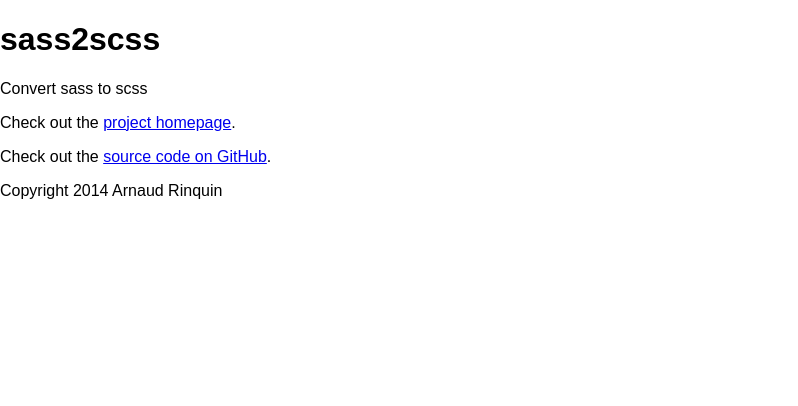
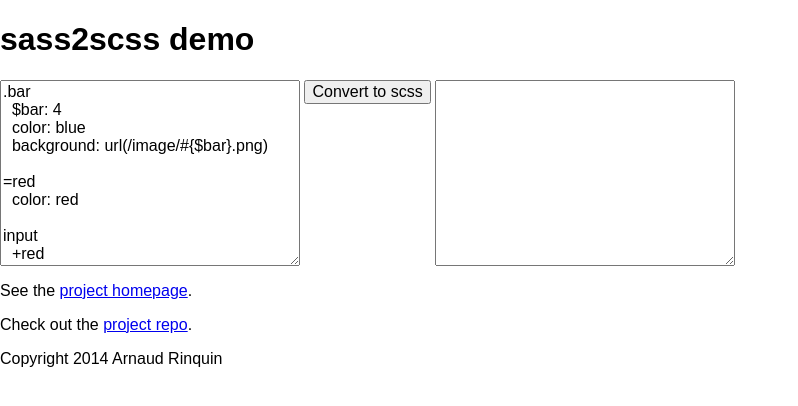
Before and after one commit to ArnaudRinquin/sass2scss, a website: page index.html in a window 1280 px wide. Shown: the whole page, without its empty margins (0-798 px from the left). Drawn offline with Linux system fonts and the light colour scheme.

Commit message:
Update project homepage, proper demo

```diff
--- a/index.html
+++ b/index.html
@@ -1,14 +1,52 @@
 <!DOCTYPE html>
 <html>
   <head>
-    <title>sass2scss | Convert sass to scss</title>
-    <link rel="stylesheet" href="./demo/assets/normalize.css">
+    <title>sass2scss demo</title>
+    <link rel="stylesheet" href="./demo/assets/normalize.css" />
+    <link rel="stylesheet" href="./demo/assets/main.css" />
+    <style>
+      /* begin demo embedded styles */
+
+      /* end demo embedded styles */
+    </style>
   </head>
   <body>
-    <h1>sass2scss</h1>
-    <p>Convert sass to scss</p>
-    <p>Check out the <a href="http://ArnaudRinquin.github.io/sass2scss/demo/index.html">project homepage</a>.</p>
-    <p>Check out the <a href="https://github.com/ArnaudRinquin/sass2scss">source code on GitHub</a>.</p>
+    <h1>sass2scss demo</h1>
+
+    <!-- begin demo markup -->
+    <textarea name="" id="sass" cols="30" rows="10">.bar
+  $bar: 4
+  color: blue
+  background: url(/image/#{$bar}.png)
+
+=red
+  color: red
+
+input
+  +red
+  border: 1px solid red</textarea>
+    <button id="convert">Convert to scss</button>
+    <textarea name="" id="scss" cols="30" rows="10"></textarea>
+    <!-- end demo markup -->
+
+    <p>See the <a href="http://ArnaudRinquin.github.io/sass2scss">project homepage</a>.
+    <p>Check out the <a href="https://github.com/ArnaudRinquin/sass2scss">project repo</a>.</p>
+
     <p>Copyright 2014 Arnaud Rinquin</p>
+
+    <script src="./dist/sass2scss.min.js"></script>
+
+    <script>
+      var convertBtn = document.getElementById('convert');
+      var sassContainer = document.getElementById('sass');
+      var scssContainer = document.getElementById('scss');
+
+      convertBtn.addEventListener('click', function(){
+        sassText = sassContainer.value;
+        console.log(sassText);
+        convertedSass = sass2scss(sassText);
+        scssContainer.value = convertedSass;
+      }, false);
+    </script>
   </body>
 </html>
```
Also changed, not shown: demo/index.html (+4 -5 lines).
